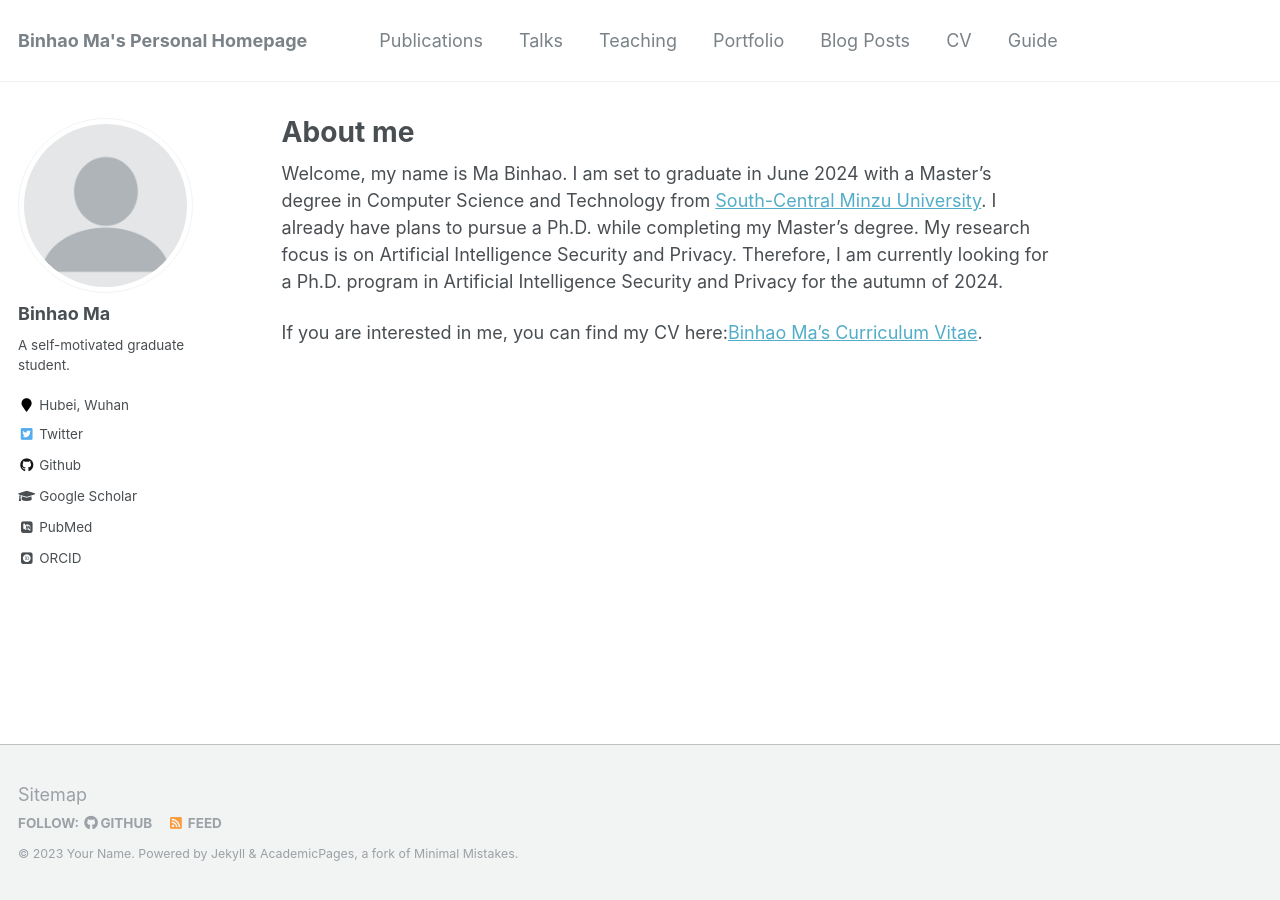
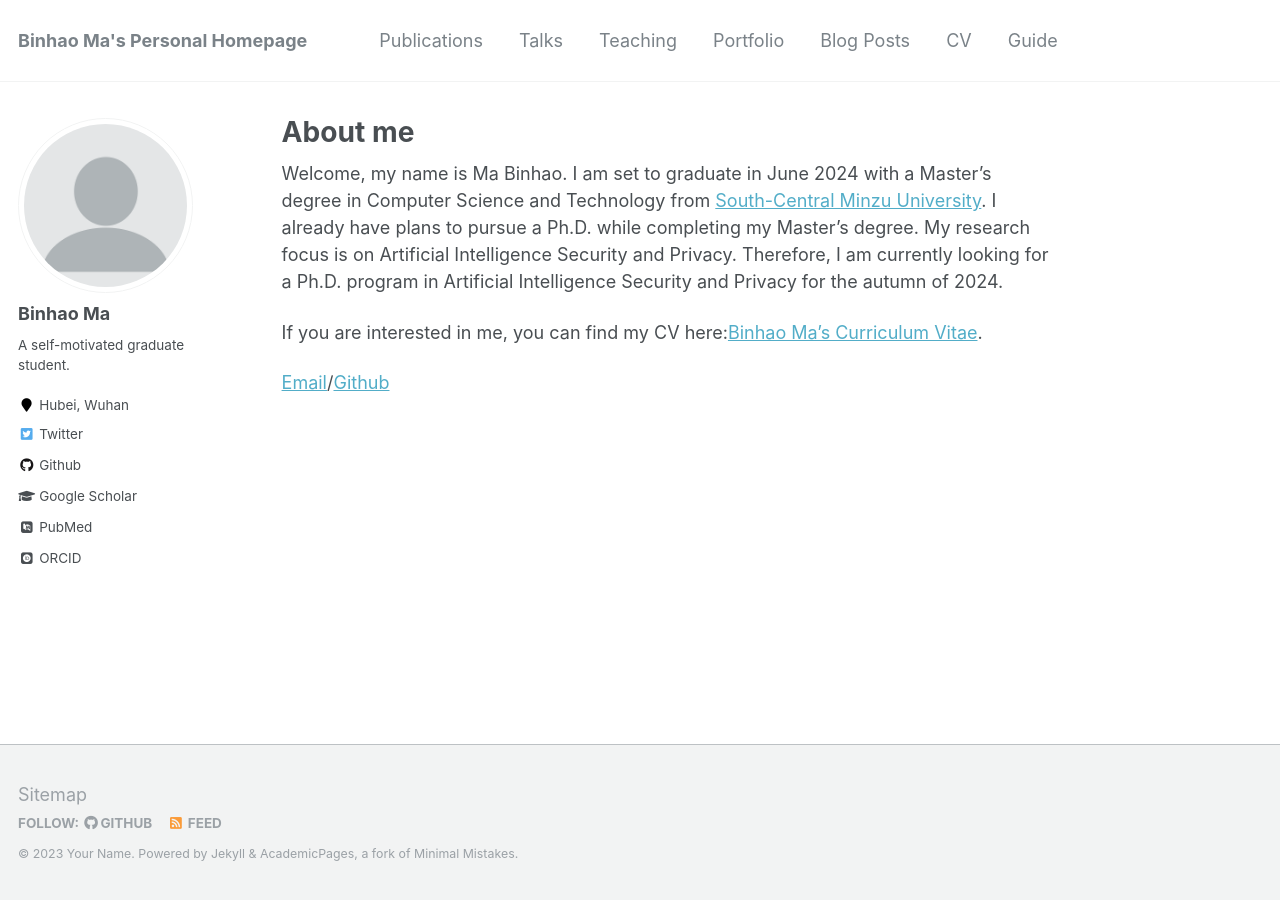
Before and after one commit to Magic-Ma-tech/Magic-Ma-tech.github.io, a Jekyll site: the page built from _pages/about.md, in a window 1280 px wide. Built offline with Jekyll 4.4.1, drawn with Linux system fonts in a browser that asks for light colours; some web fonts are replaced.

Commit message:
Update about.md

```diff
--- a/_pages/about.md
+++ b/_pages/about.md
@@ -11,3 +11,5 @@ redirect_from:
 Welcome, my name is Ma Binhao. I am set to graduate in June 2024 with a Master's degree in Computer Science and Technology from [South-Central Minzu University](https://www.scuec.edu.cn/). I already have plans to pursue a Ph.D. while completing my Master's degree. My research focus is on Artificial Intelligence Security and Privacy. Therefore, I am currently looking for a Ph.D. program in Artificial Intelligence Security and Privacy for the autumn of 2024.
 
 If you are interested in me, you can find my CV here:[Binhao Ma's Curriculum Vitae](../assets/Curriculum_Vitae.pdf).
+
+[Email](binhaoma98@gmail.com)/[Github](https://github.com/Magic-Ma-tech)
```
